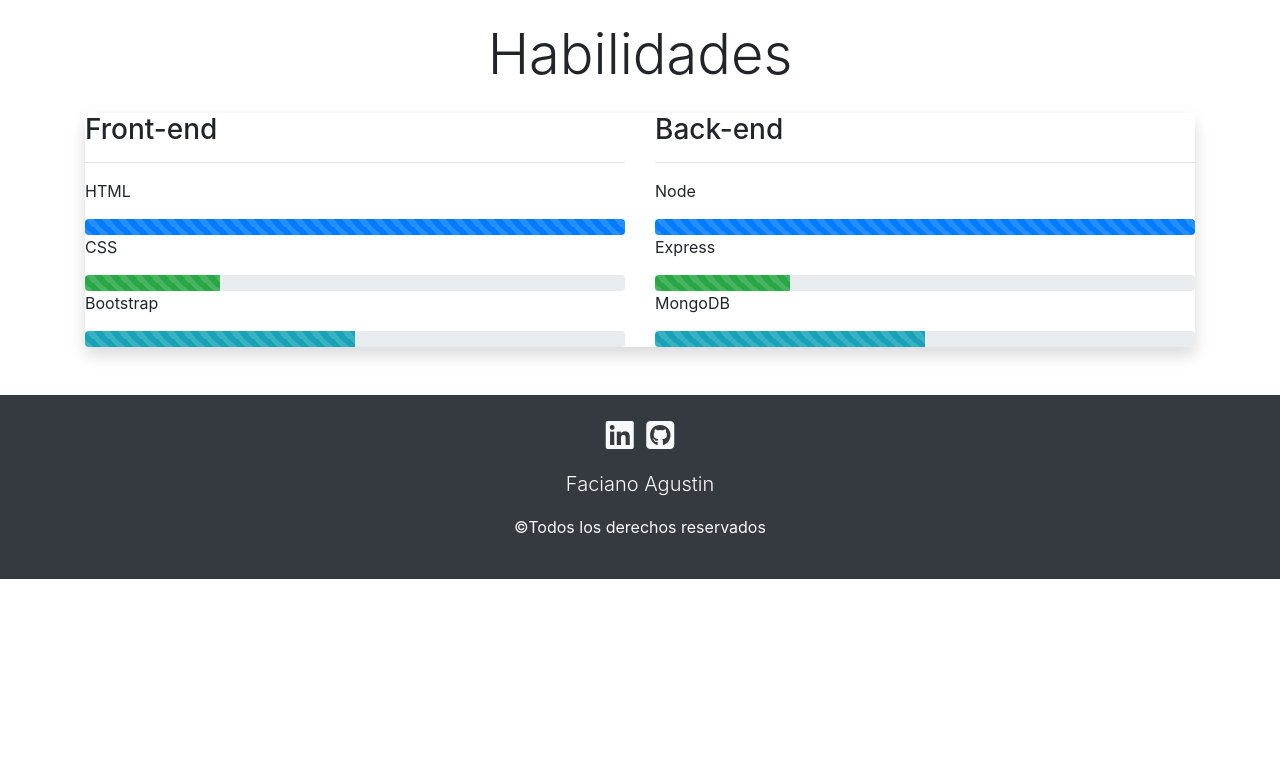
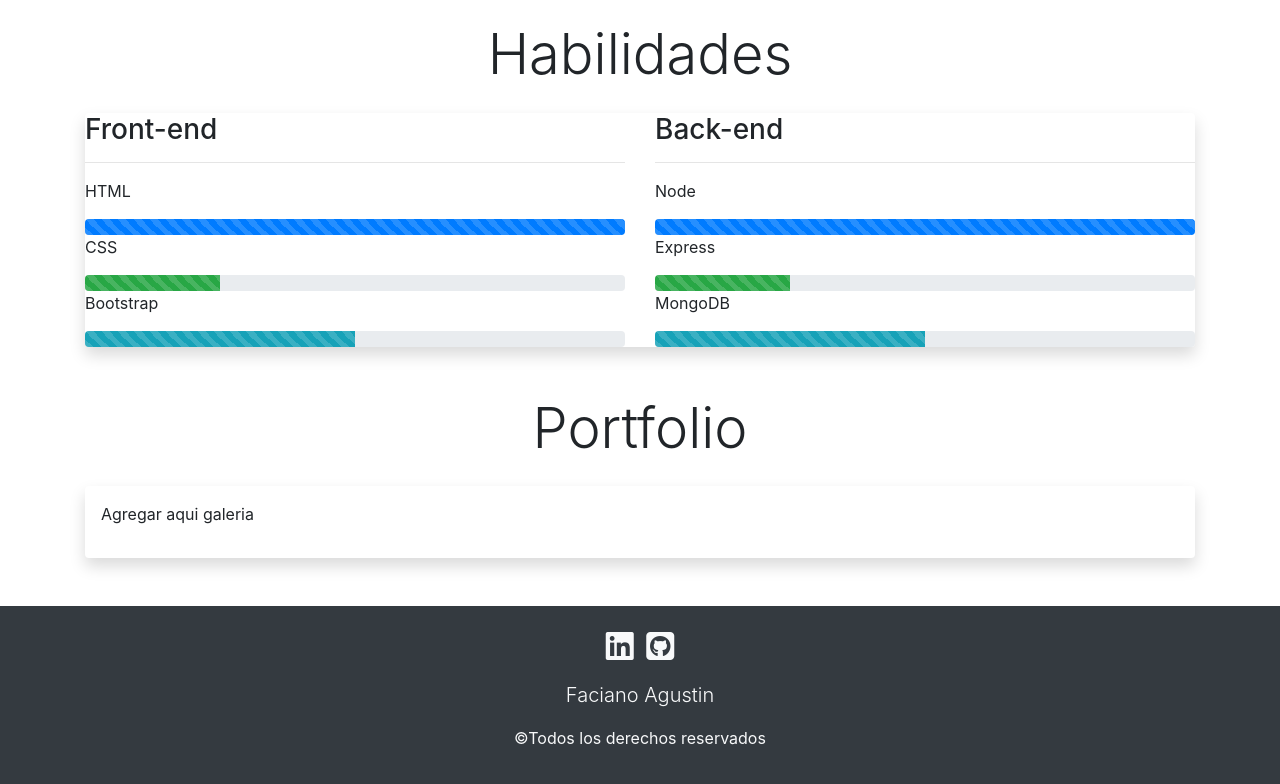
Before and after one commit to agustinfd/agustinfd.github.io, a plain HTML site: page index.html in a window 1280 px wide. Shown: the part 2385-3169 px from the top of the page. Before the commit the page ends 2964 px from the top, so only its background shows below. Drawn offline with nearby package versions, Linux system fonts and the light colour scheme.

Commit message:
se agrego una zona para el portfolio

```diff
--- a/index.html
+++ b/index.html
@@ -34,7 +34,7 @@
                             <a class="nav-link" href="#educacion">Educacion</a>
                         </li>
                         <li class="nav-item">
-                            <a class="nav-link" href="#">Portfolio</a>
+                            <a class="nav-link" href="#portfolio">Portfolio</a>
                         </li>
                         <li class="nav-item">
                             <a class="nav-link" href="#">Contacto</a>
@@ -235,6 +235,10 @@
                 </div>
             </div>
         </article>
+        <h2 class="display-4 text-center my-4" id="portfolio">Portfolio</h2>
+        <article class="shadow p-3 mb-5 bg-white rounded">
+            <p>Agregar aqui galeria</p>
+        </article>
 
     </section>
     <footer class="bg-dark text-light py-4">
```
